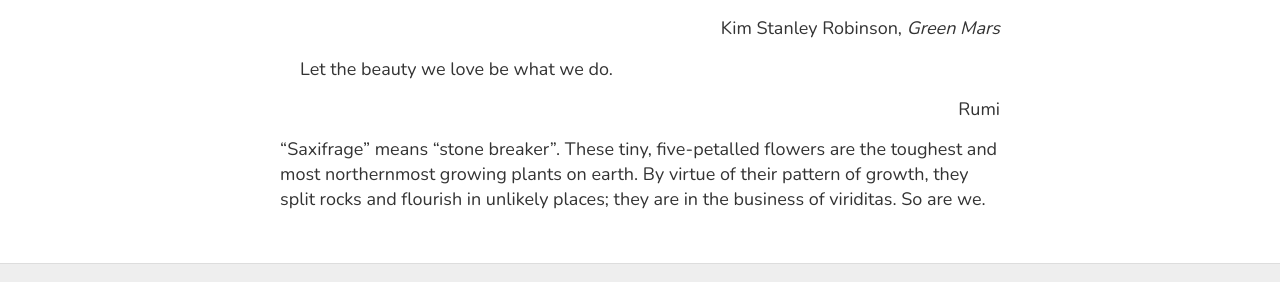
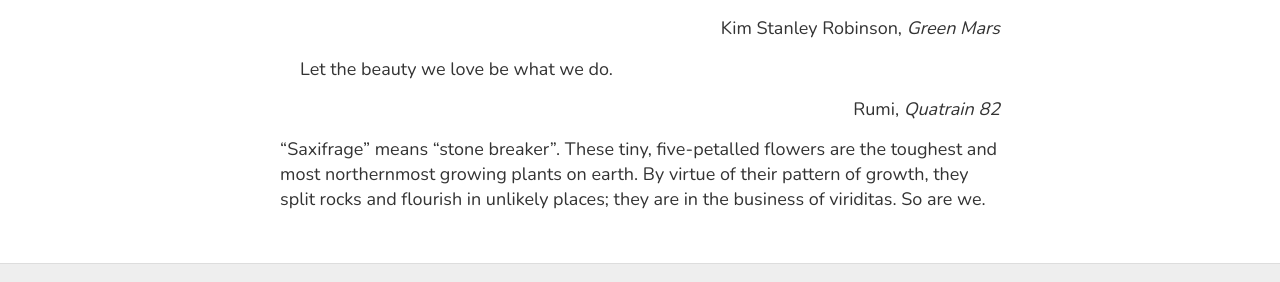
Before and after one commit to heptarch/heptarch.github.io, a Jekyll site: the page built from about.md, in a window 1280 px wide. Shown: the part 526-808 px from the top of the page. Built offline with Jekyll 4.4.1, drawn with Linux system fonts in a browser that asks for light colours.

Commit message:
Update about.md

```diff
--- a/about.md
+++ b/about.md
@@ -28,7 +28,7 @@ this world is to do everything we can to foster it.
 Let the beauty we love be what we do.
 </span>
 
-<div style="text-align: right">Rumi</div>
+<div style="text-align: right">Rumi, <i>Quatrain 82</i></div>
 
 "Saxifrage" means "stone breaker". These tiny, five-petalled
 flowers are the toughest and most northernmost growing plants on
```
